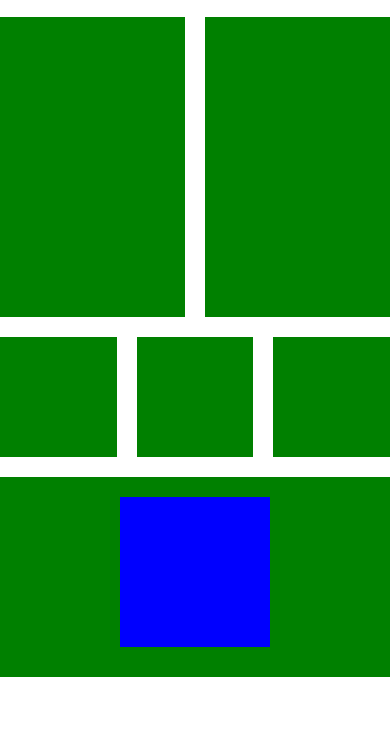
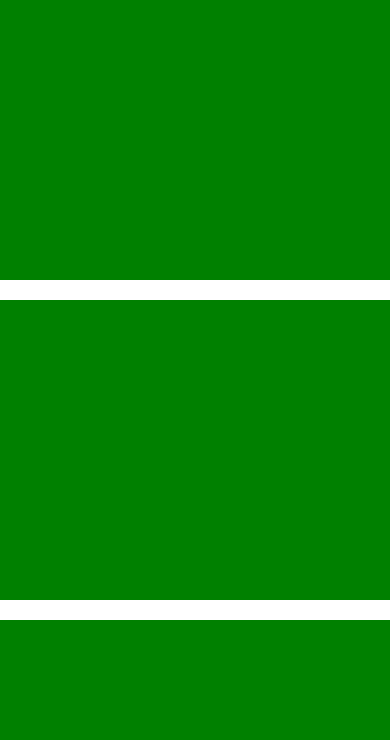
Before and after one commit to pvgrajalesg/hb-layout-flexbox, a plain HTML site: page index.html in a window 390 px wide. Shown: the part 140-896 px from the top of the page. Before the commit the page ends 844 px from the top, so only its background shows below. Drawn offline with Linux system fonts and the light colour scheme.

Commit message:
cambios estilo

```diff
--- a/css/style.css
+++ b/css/style.css
@@ -6,12 +6,12 @@
 
 h1 {
     color: blue;
+    text-align: center;
 }
 
 .flex-container {
-    display: flex;
-    flex-direction: column;
-    width: 1024px;
+    max-width: 1024px;
+    width: 100%;
     margin: 0 auto;
   }
 
@@ -35,10 +35,8 @@ h1 {
     height: 300px;
   }
 
-  .flex-container .container2 .container22{
-    background-color: green;
-    width: calc(100%/2);
-    height: 300px;
+  .flex-container .container2 .container21:last-child{
+    margin-right: 0px;
   }
 
   .flex-container .container3 {
@@ -47,17 +45,15 @@ h1 {
     flex-direction: row;
   }
 
-  .flex-container .container3 .container{
+  .flex-container .container3 .container31{
     margin-right: 20px;
     background-color: green;
     width: calc(100%/3);
     height: 120px;
   }
 
-  .flex-container .container3 .container31{
-    background-color: green;
-    width: calc(100%/3);
-    height: 120px;
+  .flex-container .container3 .container31:last-child{
+    margin-right: 0px;
   }
 
   .flex-container .container4{
@@ -76,8 +72,33 @@ h1 {
   }
 
   @media (max-width:500px){
-    .flex-container {
+    .flex-container .container2 {
+      display: flex;
+      flex-direction: column;
+    }
+
+    .flex-container .container2 .container21{
+      width: 100%;
+    }
+
+    .flex-container .container2 .container21:last-child{
+      margin-top: 20px;
+    }
+
+    .flex-container .container3 {
+      display: flex;
       flex-direction: column;
       width: 100%;
+      margin-top: 20px;
     }
+
+    .flex-container .container3 .container31{
+      margin-top: 20px;
+      width: 100%;
+    }
+
+    .flex-container .container3 .container31:first-child{
+      margin-top: 0px;
+    }
+
   }
--- a/index.html
+++ b/index.html
@@ -1,5 +1,6 @@
 <!DOCTYPE html>
 <html lang="en">
+
 <head>
     <meta charset="UTF-8">
     <meta name="viewport" content="width=device-width, initial-scale=1.0">
@@ -7,17 +8,20 @@
     <title>hb-layout-flexbox</title>
     <link rel="stylesheet" href="./css/style.css">
 </head>
+
 <body>
+
+    <div class="flex-container">
+        <section class="container1">
             <h1>hb-layout-flexbox</h1>
-        <div class="flex-container">
-            <section class="container1"></section>
+        </section>
         <section class="container2">
             <div class="container21"></div>
-                <div class="container22"></div>
+            <div class="container21"></div>
         </section>
         <section class="container3">
-                <article class="container"></article>
-                <article class="container"></article>
+            <article class="container31"></article>
+            <article class="container31"></article>
             <article class="container31"></article>
         </section>
         <section class="container4">
@@ -25,4 +29,5 @@
         </section>
     </div>
 </body>
+
 </html>
```
Lines whose indentation alone changed are shown as unchanged.
